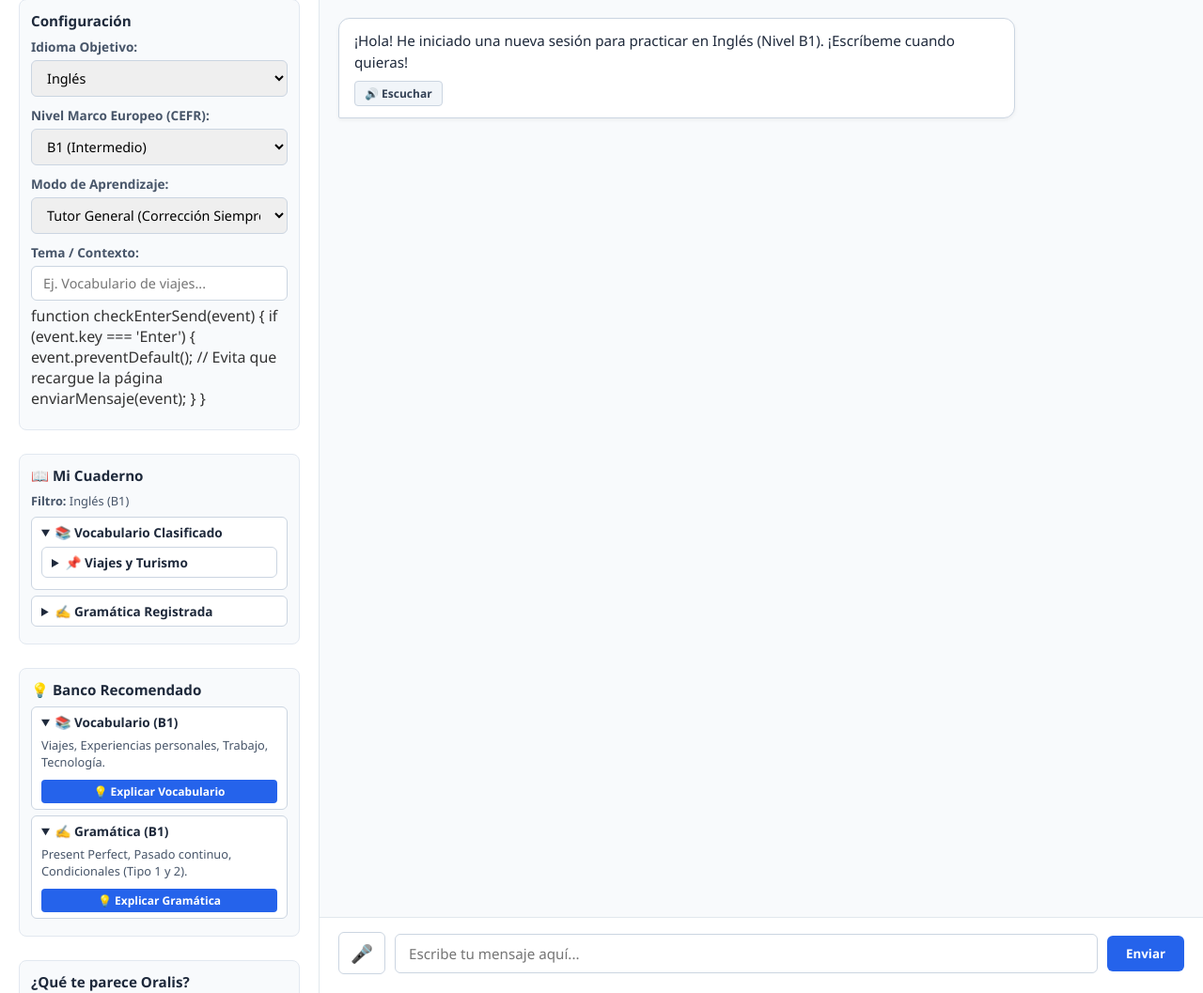
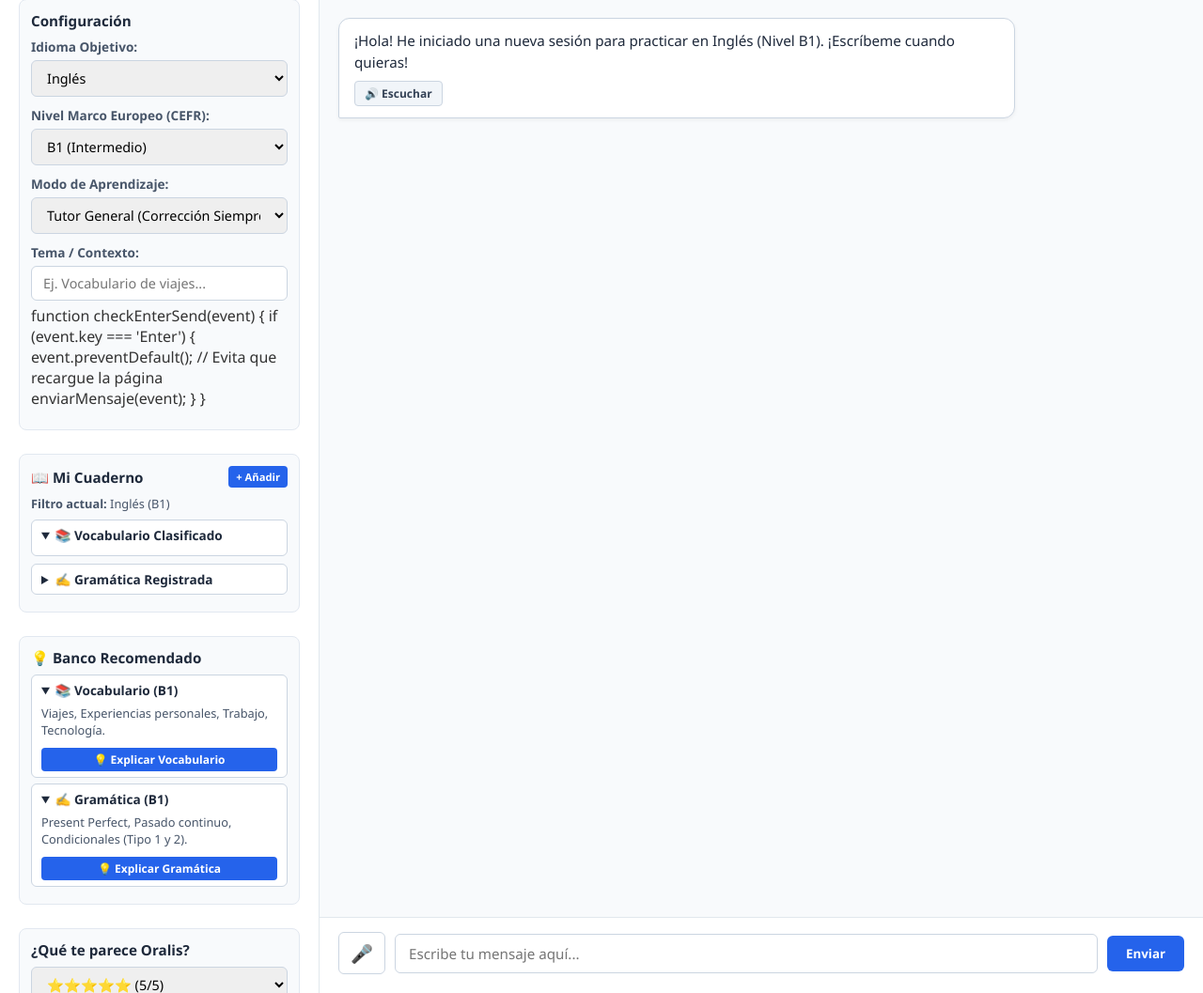
Before and after one commit to pathercab-cmyk/Lingomind, a Flask app: page / in a window 1280 px wide. Shown: the part 74-1131 px from the top of the page at 94% size. Run offline with Flask 3, Linux system fonts and the light colour scheme; the visitor is signed in with stand-in values (Sample User, id 1); some libraries are stand-ins or nearby versions.

Commit message:
Update index.html

```diff
--- a/templates/index.html
+++ b/templates/index.html
@@ -189,36 +189,62 @@
         </div>
 
         <div class="section-box">
-            <div class="section-title">📖 Mi Cuaderno</div>
+    <div class="section-title">
+        <span>📖 Mi Cuaderno</span>
+        <button type="button" class="btn-explain" onclick="abrirModalAgregar()" style="font-size:0.7rem; margin:0;">+ Añadir</button>
+    </div>
     <div style="font-size: 0.8rem; margin-bottom: 8px; color: #475569;">
-                <strong>Filtro:</strong> <span id="lbl-idioma">Inglés</span> (<span id="lbl-nivel">B1</span>)
+        <strong>Filtro actual:</strong> <span id="lbl-idioma">Inglés</span> (<span id="lbl-nivel">B1</span>)
     </div>
 
-            <details open>
+    <!-- Pestaña desplegable de Vocabulario -->
+    <details open style="margin-bottom: 8px;">
         <summary>📚 Vocabulario Clasificado</summary>
-                <div class="details-content">
+        <div id="contenedor-vocabulario-cuaderno" class="details-content" style="padding-left: 5px;">
+            <!-- Se genera dinámicamente -->
+        </div>
+    </details>
+
+    <!-- Pestaña desplegable de Gramática -->
     <details>
-                        <summary>📌 Viajes y Turismo</summary>
-                        <div class="details-content">
-                            <div class="tree-node"><strong>• Sustantivos:</strong> Flight, Boarding Pass, Luggage</div>
-                            <div class="tree-node"><strong>• Verbos:</strong> To book, To check in, To depart</div>
+        <summary>✍️ Gramática Registrada</summary>
+        <div id="contenedor-gramatica-cuaderno" class="details-content" style="padding-left: 5px;">
+            <!-- Se genera dinámicamente -->
         </div>
     </details>
 </div>
-            </details>
 
-            <details>
-                <summary>✍️ Gramática Registrada</summary>
-                <div class="details-content">
-                    <details>
-                        <summary>🔹 Estructuras Clave</summary>
-                        <div class="details-content">
-                            <div class="tree-node">• Present Perfect vs Past Simple</div>
-                            <div class="tree-node">• First & Second Conditionals</div>
+<!-- MODAL / FORMULARIO RÁPIDO PARA AGREGAR AL CUADERNO -->
+<div id="modal-cuaderno" style="display:none; position:fixed; top:0; left:0; width:100%; height:100%; background:rgba(0,0,0,0.5); z-index:2000; align-items:center; justify-content:center;">
+    <div style="background:white; padding:20px; border-radius:8px; width:300px; display:flex; flex-direction:column; gap:10px;">
+        <h3 style="font-size:1rem; color:#1e40af;">Añadir a Mi Cuaderno</h3>
+
+        <label style="font-size:0.8rem;">Tipo de apunte:</label>
+        <select id="add-tipo-apunte" onchange="toggleFormCuaderno()">
+            <option value="vocabulario">Vocabulario</option>
+            <option value="gramatica">Gramática</option>
+        </select>
+
+        <div id="campos-vocabulario">
+            <input type="text" id="add-tema" placeholder="Tema (Ej: Viajes, Comida)" style="width:100%; margin-bottom:5px; padding:6px; font-size:0.85rem;">
+            <select id="add-tipo-palabra" style="width:100%; margin-bottom:5px; padding:6px; font-size:0.85rem;">
+                <option value="Sustantivos">Sustantivo</option>
+                <option value="Verbos">Verbo</option>
+                <option value="Adjetivos">Adjetivo</option>
+                <option value="Frases / Expresiones">Frase / Expresión</option>
+            </select>
+            <input type="text" id="add-palabra" placeholder="Palabra o Expresión" style="width:100%; padding:6px; font-size:0.85rem;">
         </div>
-                    </details>
+
+        <div id="campos-gramatica" style="display:none;">
+            <input type="text" id="add-regla" placeholder="Regla o Estructura" style="width:100%; padding:6px; font-size:0.85rem;">
         </div>
-            </details>
+
+        <div style="display:flex; justify-content:flex-end; gap:8px; margin-top:10px;">
+            <button type="button" class="btn-action btn-secondary" onclick="cerrarModalAgregar()">Cancelar</button>
+            <button type="button" class="btn-action" onclick="guardarEnCuaderno()">Guardar</button>
+        </div>
+    </div>
 </div>
 
         <div class="section-box">
```
Lines whose indentation alone changed are shown as unchanged.
